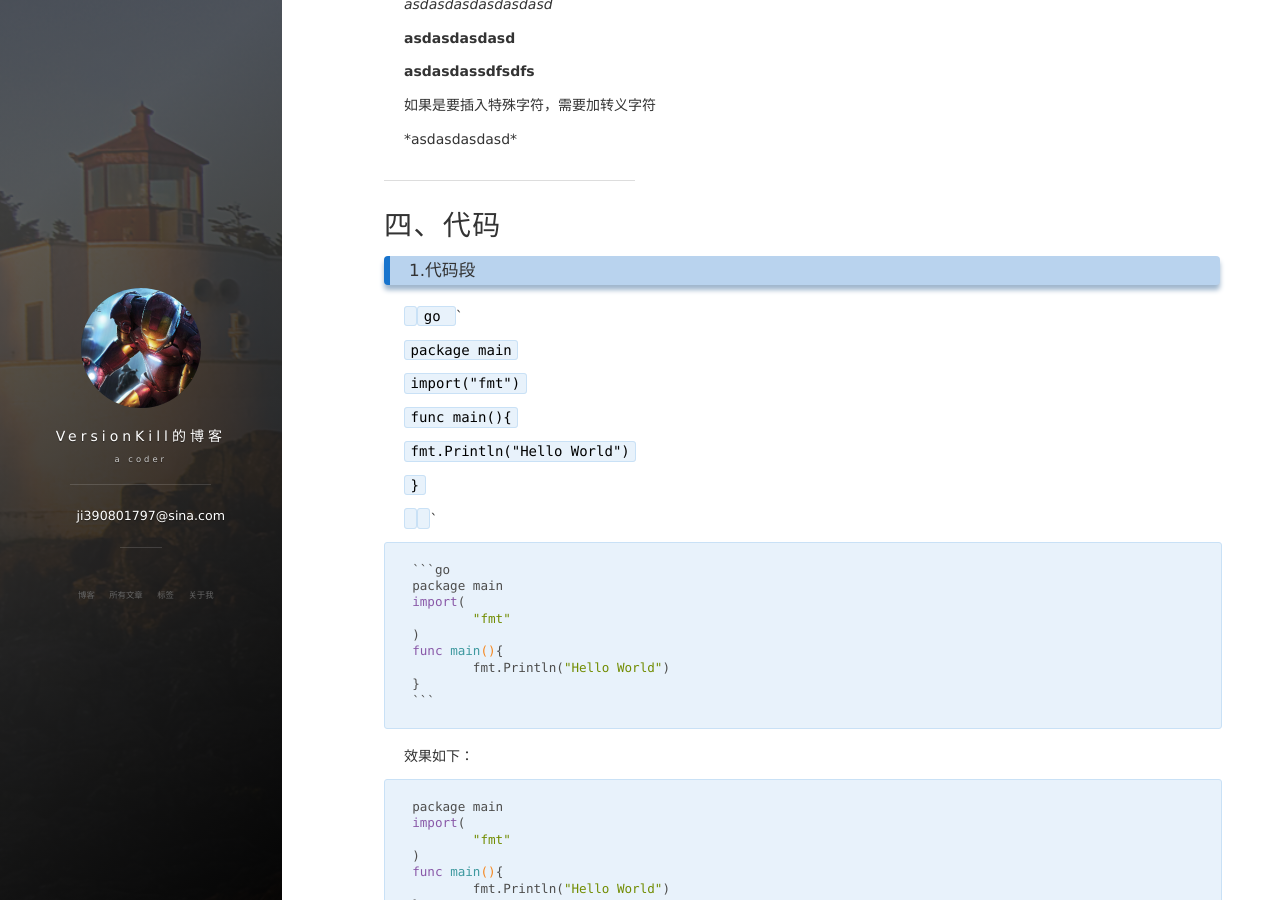
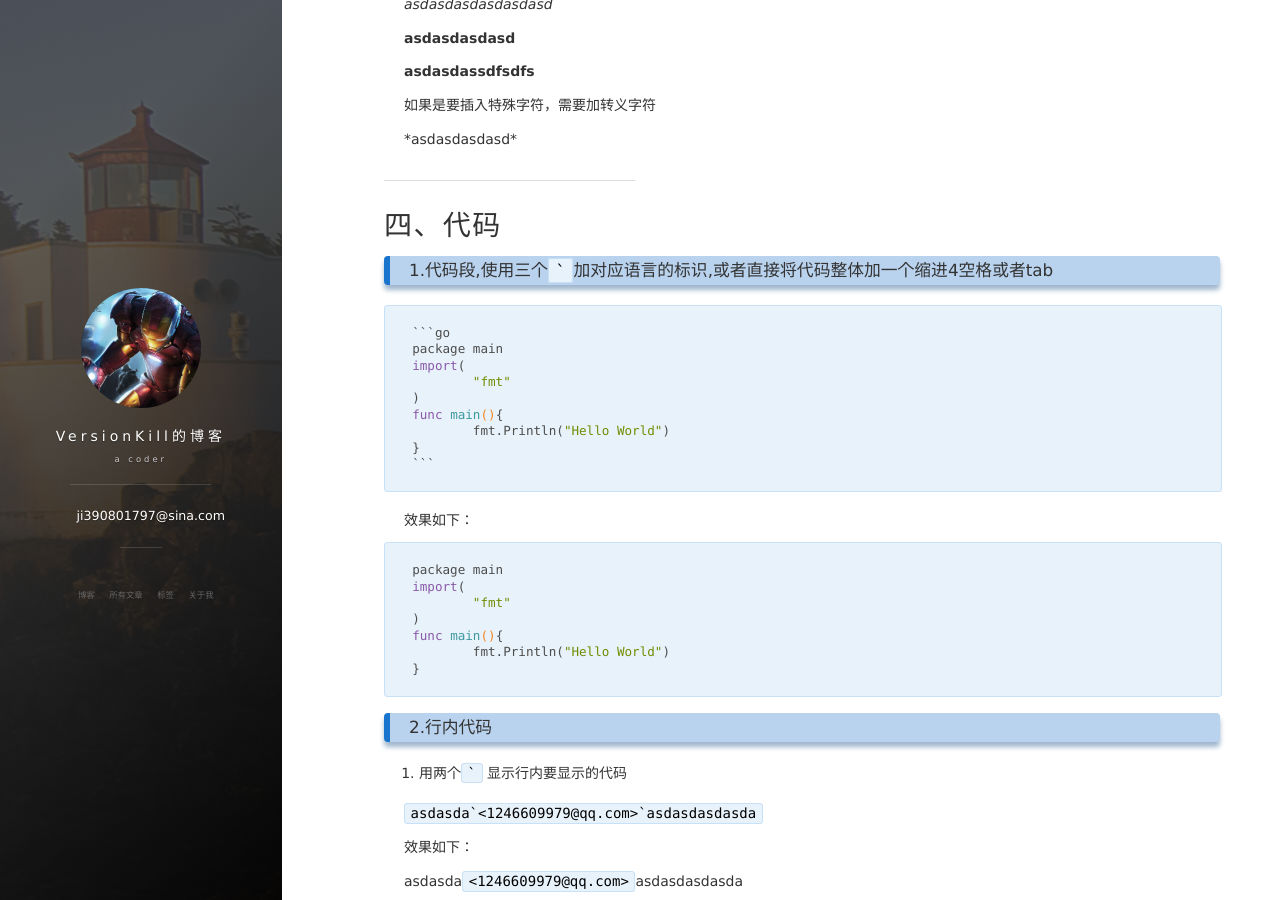
Before and after one commit to versionkill/versionkill.github.io, a Jekyll site: the page built from _posts/2017-09-08-note_of_markdown.md, in a window 1280 px wide and 900 px high, scrolled down 1611 px. Built offline with Jekyll 4.4.1, drawn with Linux system fonts in a browser that asks for light colours; nearby versions of some CDN libraries; comment, search, counter and statistics services are not loaded.

Commit message:
Update 2017-09-08-note_of_markdown.md

````diff
--- a/_posts/2017-09-08-note_of_markdown.md
+++ b/_posts/2017-09-08-note_of_markdown.md
@@ -103,22 +103,7 @@ __asdasdassdfsdfs__
 
 # 四、代码
 
-### 1.代码段
-
-`` ```go ``
-
-``package main``
-
-``import("fmt")``
-
-
-``func main(){``
-
-``  fmt.Println("Hello World")``
-
-``}``
-
-`` ``` ``
+### 1.代码段,使用三个`` ` ``加对应语言的标识,或者直接将代码整体加一个缩进4空格或者tab
 
 	```go
 	package main
````
